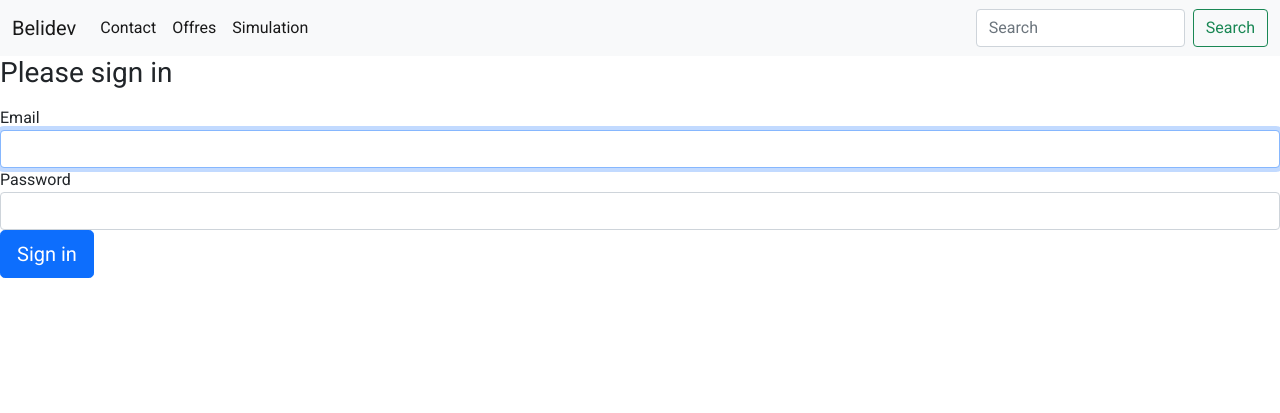
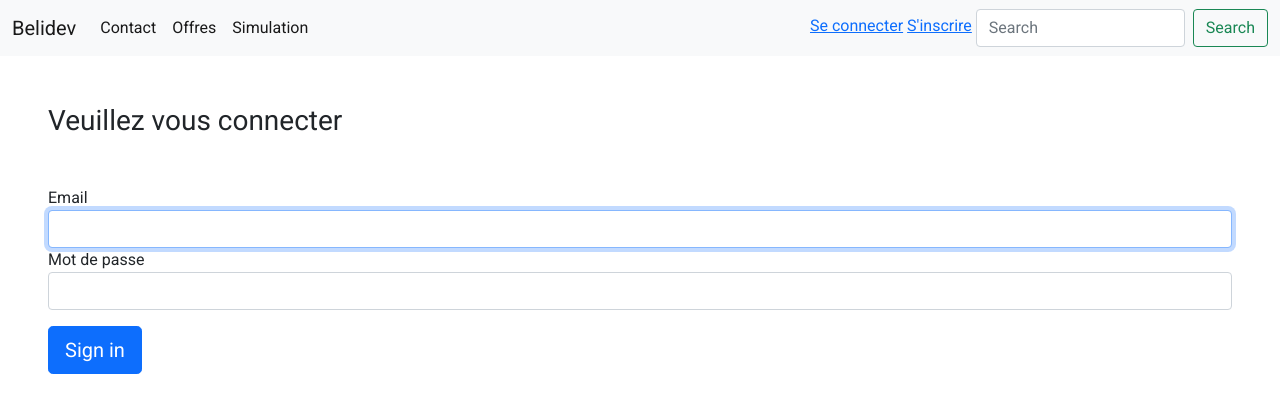
Before and after one commit to Joyboy75/belidev, a Symfony app: template templates/security/login.html.twig in a window 1280 px wide. Shown: the top 413 px of the page. Run offline with Twig, Linux system fonts and the light colour scheme; the template is opened without the code that fills it, so the values that code supplies are empty; some libraries are stand-ins or nearby versions.

Commit message:
Register

```diff
--- a/src/Security/AppCustomAuthenticator.php
+++ b/src/Security/AppCustomAuthenticator.php
@@ -2,6 +2,7 @@
 
 namespace App\Security;
 
+use App\Repository\UserRepository;
 use Symfony\Component\HttpFoundation\RedirectResponse;
 use Symfony\Component\HttpFoundation\Request;
 use Symfony\Component\HttpFoundation\Response;
@@ -52,6 +53,7 @@ class AppCustomAuthenticator extends AbstractLoginFormAuthenticator
         // For example:
         return new RedirectResponse($this->urlGenerator->generate('admin_client_list'));
         // throw new \Exception('TODO: provide a valid redirect inside '.__FILE__);
+
     }
 
     protected function getLoginUrl(Request $request): string
--- a/templates/front/base.html.twig
+++ b/templates/front/base.html.twig
@@ -34,6 +34,25 @@
 							</li>
 
 						</ul>
+
+						{% if  app.user %}
+
+
+							<a class="mb-1 me-1 " href="{{path('app_logout')}}">Se déconnecter</a>
+							<a class="mb-1 me-1 " href="{{path('app_login')}}">Mon compte</a>
+
+
+						{% endif %}
+
+						{# <a href="{{path("show_cart")}}">
+													<i class="bi bi-cart2" style="font-size: 2rem; color: cornflowerblue;"></i>
+												</a> #}
+
+						{% if not app.user %}
+							<a class="mb-1 me-1" href="{{path('app_login')}}">Se connecter</a>
+							<a class=" mb-1 me-1" href="{{path('app_register')}}">S'inscrire</a>
+						{% endif %}
+
 						<form class="d-flex">
 							<input class="form-control me-2" type="search" placeholder="Search" aria-label="Search">
 							<button class="btn btn-outline-success" type="submit">Search</button>
--- a/templates/security/login.html.twig
+++ b/templates/security/login.html.twig
@@ -10,17 +10,20 @@
 		{% endif %}
 
 		{% if app.user %}
-			<div class="mb-3">
-				You are logged in as
+			<div class="mt-5 ms-5 me-5">
+				Vous êtes connecté en tant que
 				{{ app.user.username }},
 				<a href="{{ path('app_logout') }}">Logout</a>
 			</div>
 		{% endif %}
 
-		<h1 class="h3 mb-3 font-weight-normal">Please sign in</h1>
+		<h1 class="h3 mb-3 mt-5 ms-5 me-5 font-weight-normal">Veuillez vous connecter</h1>
+
+		<div class="mt-5 ms-5 me-5">
+
 			<label for="inputEmail">Email</label>
 			<input type="email" value="{{ last_username }}" name="email" id="inputEmail" class="form-control" autocomplete="email" required autofocus>
-		<label for="inputPassword">Password</label>
+			<label for="inputPassword">Mot de passe</label>
 			<input type="password" name="password" id="inputPassword" class="form-control" autocomplete="current-password" required>
 
 			<input
@@ -37,8 +40,10 @@
 																        </div>
 																    #}
 
-		<button class="btn btn-lg btn-primary" type="submit">
+
+			<button class="btn btn-lg btn-primary mt-3" type="submit">
 				Sign in
 			</button>
 		</form>
+	</div>
 {% endblock %}
```
Also changed, not shown: src/Controller/Front/RegisterController.php (added, +53 -0 lines), src/Form/UserFormType.php (added, +29 -0 lines), templates/front/inscription.html.twig (added, +12 -0 lines). Lines whose indentation alone changed are shown as unchanged.
